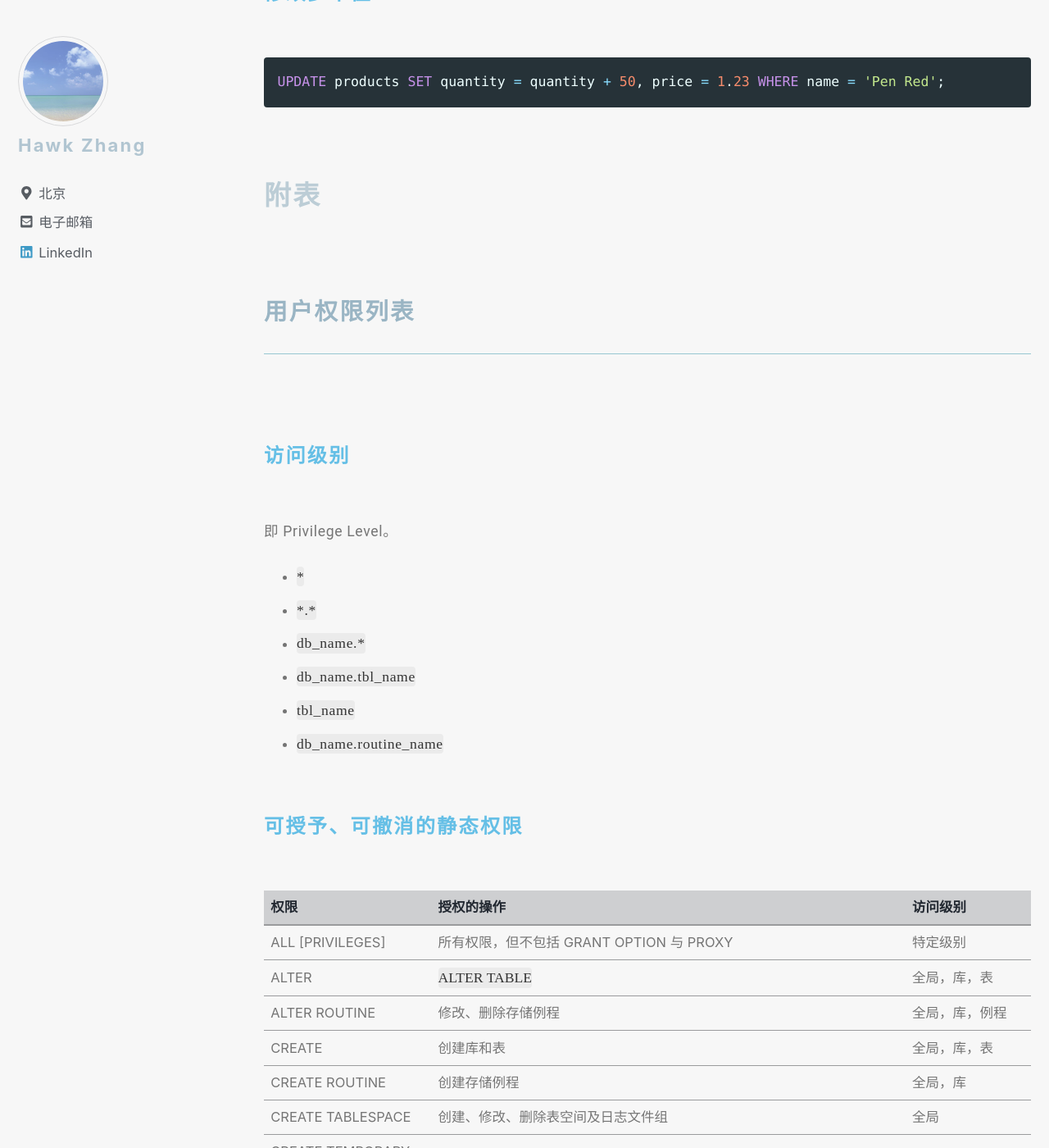
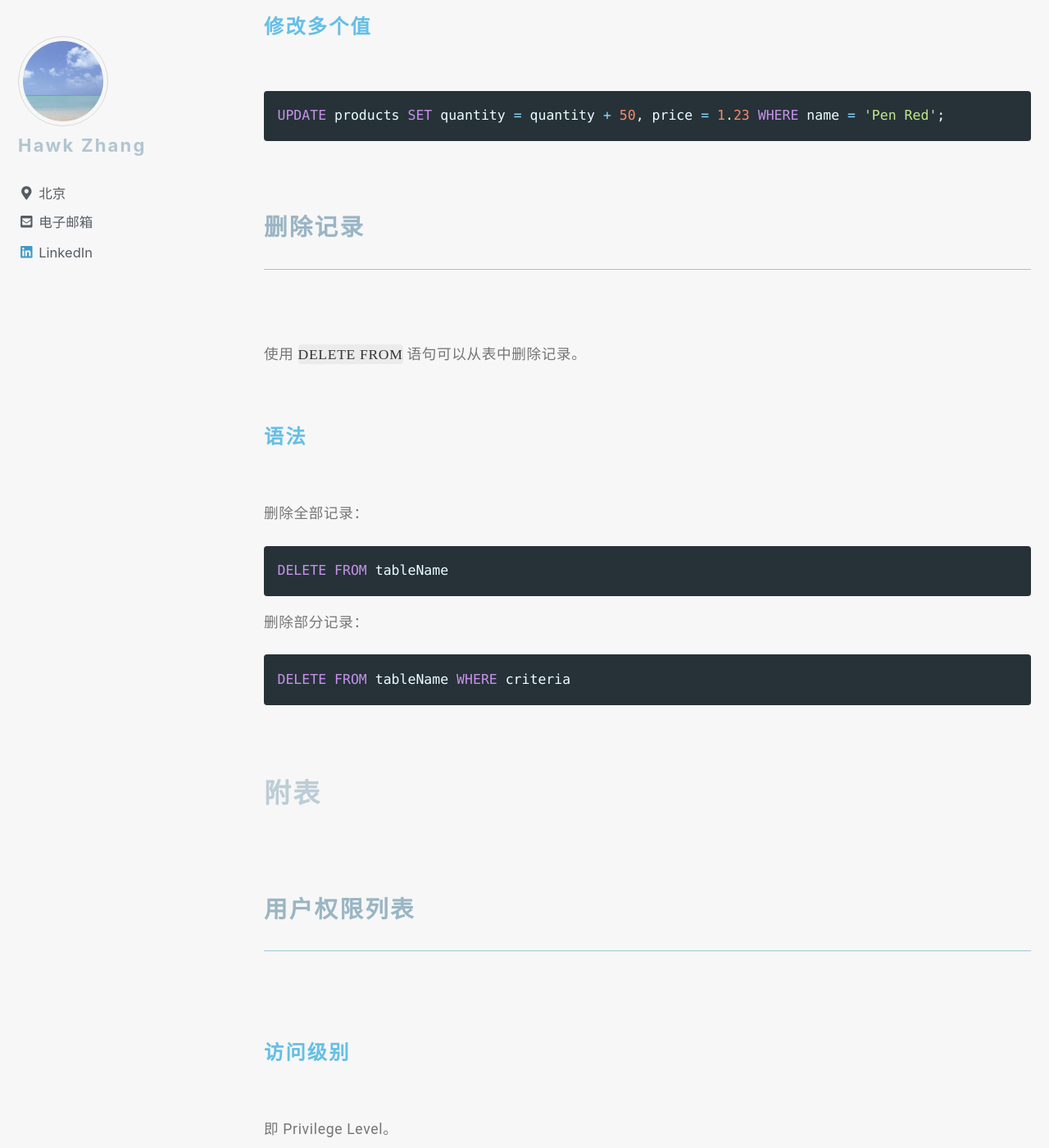
Before and after one commit to narru888/linotes_note, a Jekyll site: the page built from _posts/mysql/2016-04-02-statements.md, in a window 1280 px wide and 1400 px high, scrolled down 21999 px. Shown: the whole window at 82% size. Built offline with Jekyll 4.4.1, drawn with Linux system fonts in a browser that asks for light colours; nearby versions of some CDN libraries; a script that is not in the unit is left out.

Commit message:
update on 2018-10-15 15:00:01 CST

````diff
--- a/_posts/mysql/2016-04-02-statements.md
+++ b/_posts/mysql/2016-04-02-statements.md
@@ -893,6 +893,36 @@
 
 
 
+### 删除记录
+
+使用 `DELETE FROM` 语句可以从表中删除记录。
+
+
+
+
+#### 语法
+
+删除全部记录：
+
+```sql
+DELETE FROM tableName
+```
+
+删除部分记录：
+
+```sql
+DELETE FROM tableName WHERE criteria
+```
+
+
+
+
+
+
+
+
+
+
 
 
 
````
